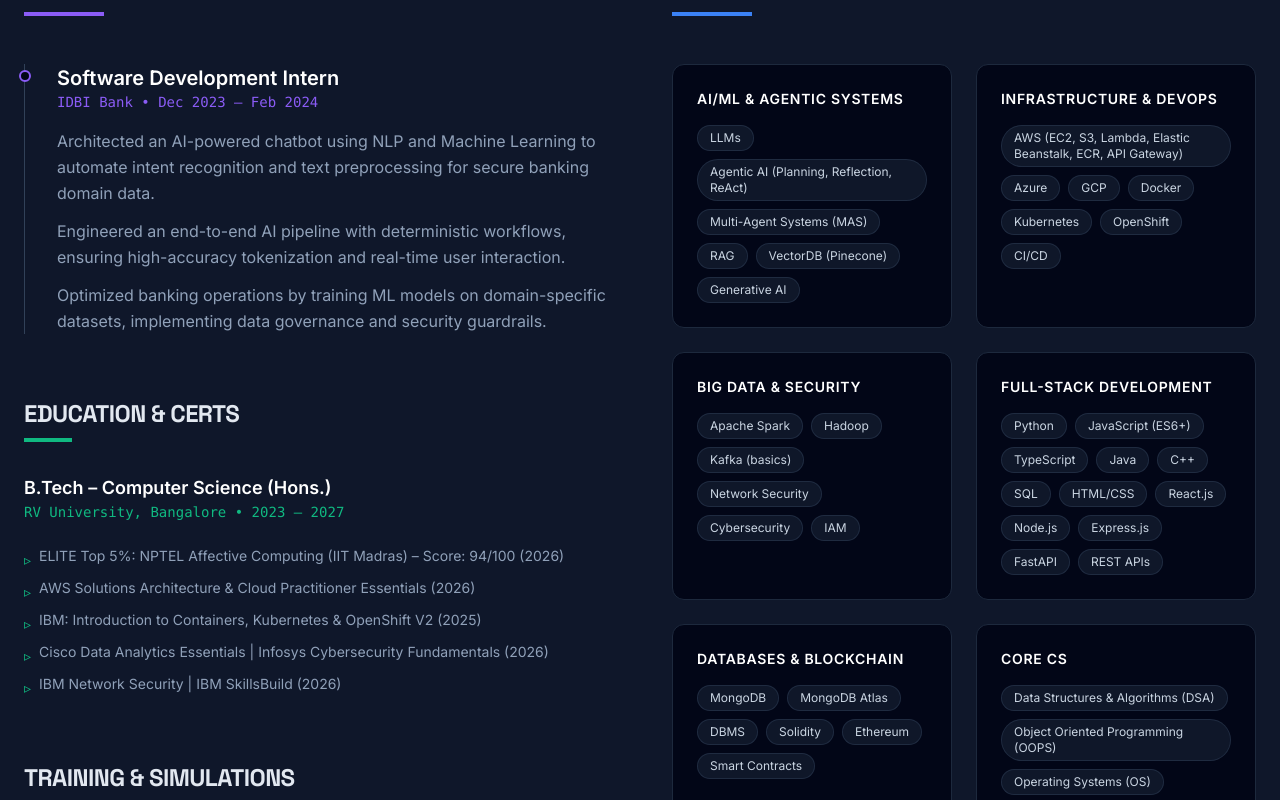
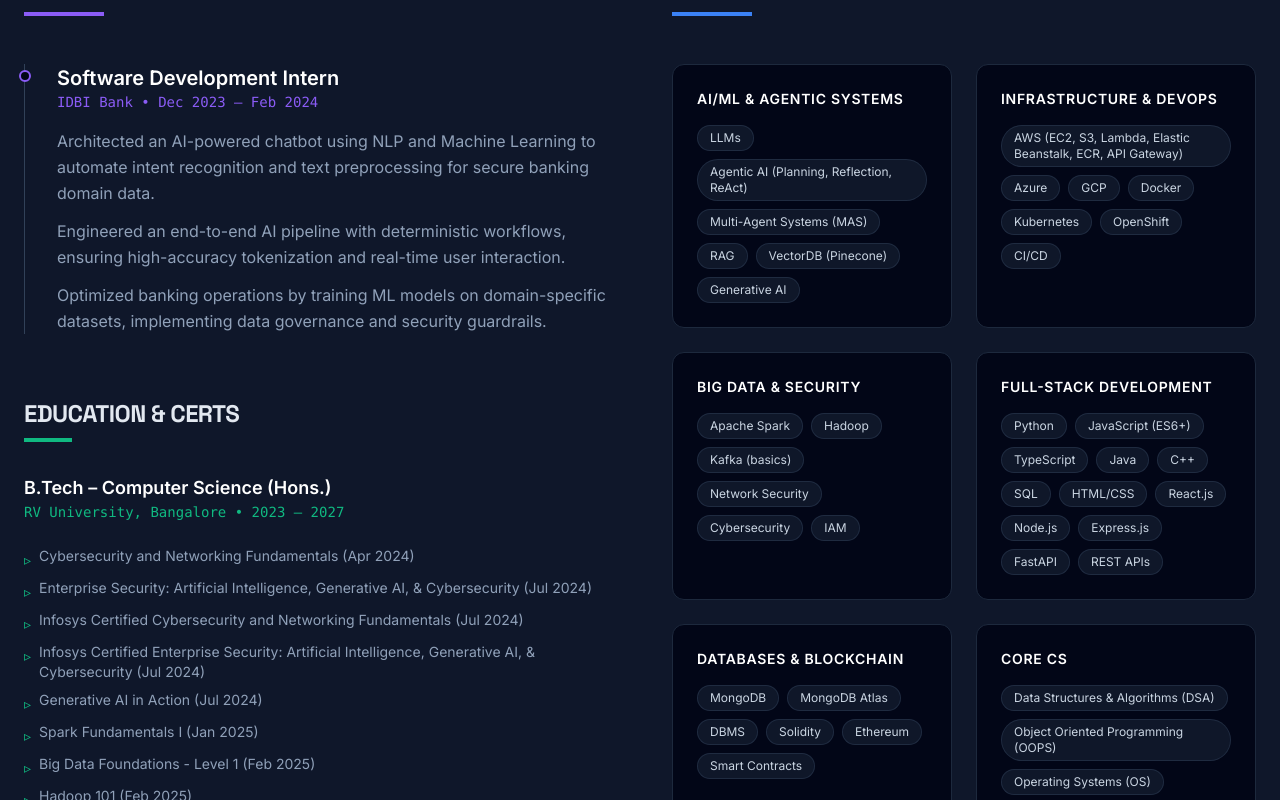
Before and after one commit to madebyayush/AyushPortfolio, a React (Vite) app: page / in a window 1280 px wide. Shown: the part 2000-2800 px from the top of the page. Built offline with nearby package versions, Linux system fonts and the light colour scheme.

Commit message:
Update certifications list with new certificates, sorted and deduplicated

```diff
--- a/src/data.ts
+++ b/src/data.ts
@@ -79,11 +79,23 @@ export const CV_DATA = {
     period: "2023 – 2027"
   },
   certifications: [
+    "Cybersecurity and Networking Fundamentals (Apr 2024)",
+    "Enterprise Security: Artificial Intelligence, Generative AI, & Cybersecurity (Jul 2024)",
+    "Infosys Certified Cybersecurity and Networking Fundamentals (Jul 2024)",
+    "Infosys Certified Enterprise Security: Artificial Intelligence, Generative AI, & Cybersecurity (Jul 2024)",
+    "Generative AI in Action (Jul 2024)",
+    "Spark Fundamentals I (Jan 2025)",
+    "Big Data Foundations - Level 1 (Feb 2025)",
+    "Hadoop 101 (Feb 2025)",
+    "Big Data 101 (Feb 2025)",
+    "IBM: Introduction to Containers, Kubernetes, and OpenShift V2 (Mar 2025)",
     "ELITE Top 5%: NPTEL Affective Computing (IIT Madras) – Score: 94/100 (2026)",
-    "AWS Solutions Architecture & Cloud Practitioner Essentials (2026)",
-    "IBM: Introduction to Containers, Kubernetes & OpenShift V2 (2025)",
-    "Cisco Data Analytics Essentials | Infosys Cybersecurity Fundamentals (2026)",
-    "IBM Network Security | IBM SkillsBuild (2026)"
+    "AWS Solutions Architecture (2026)",
+    "Cisco Introduction to Data Science (Feb 2026)",
+    "Cisco Exploring Networking with Cisco Packet Tracer (Feb 2026)",
+    "IBM Network Security (ALM-COURSE_4058892) (Feb 2026)",
+    "AWS Cloud Practitioner Essentials (Feb 2026)",
+    "Cisco Data Analytics Essentials (Feb 2026)"
   ],
   trainingSimulations: [
     {
```
